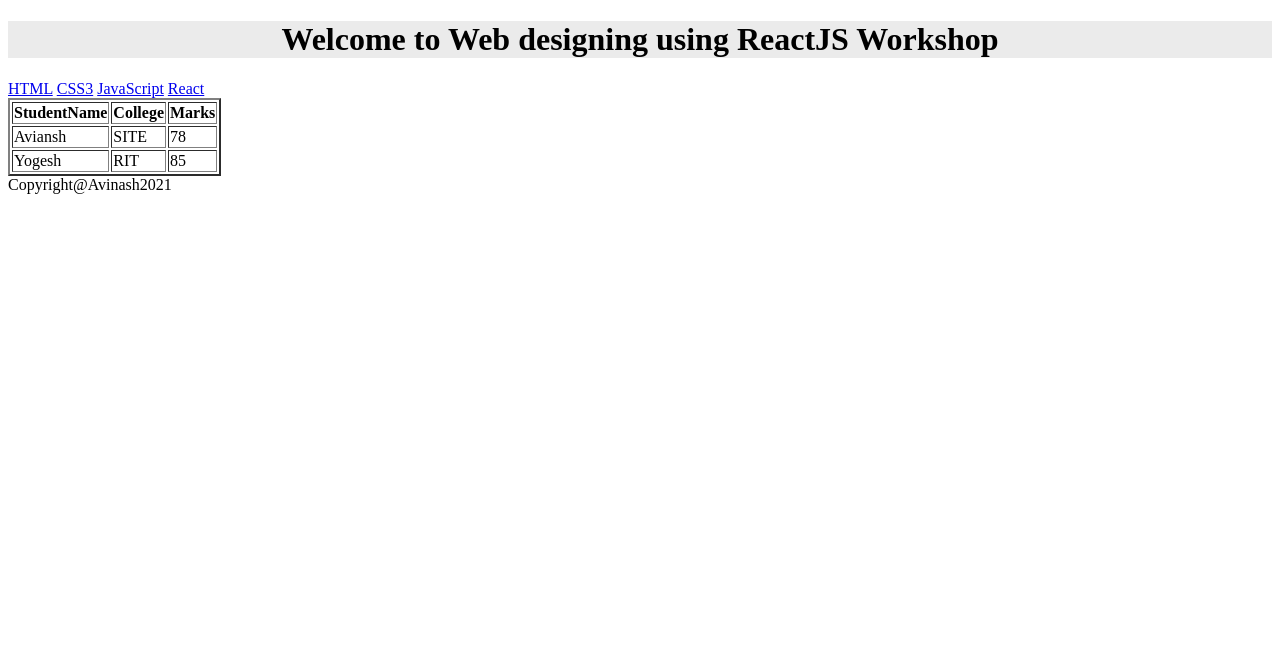
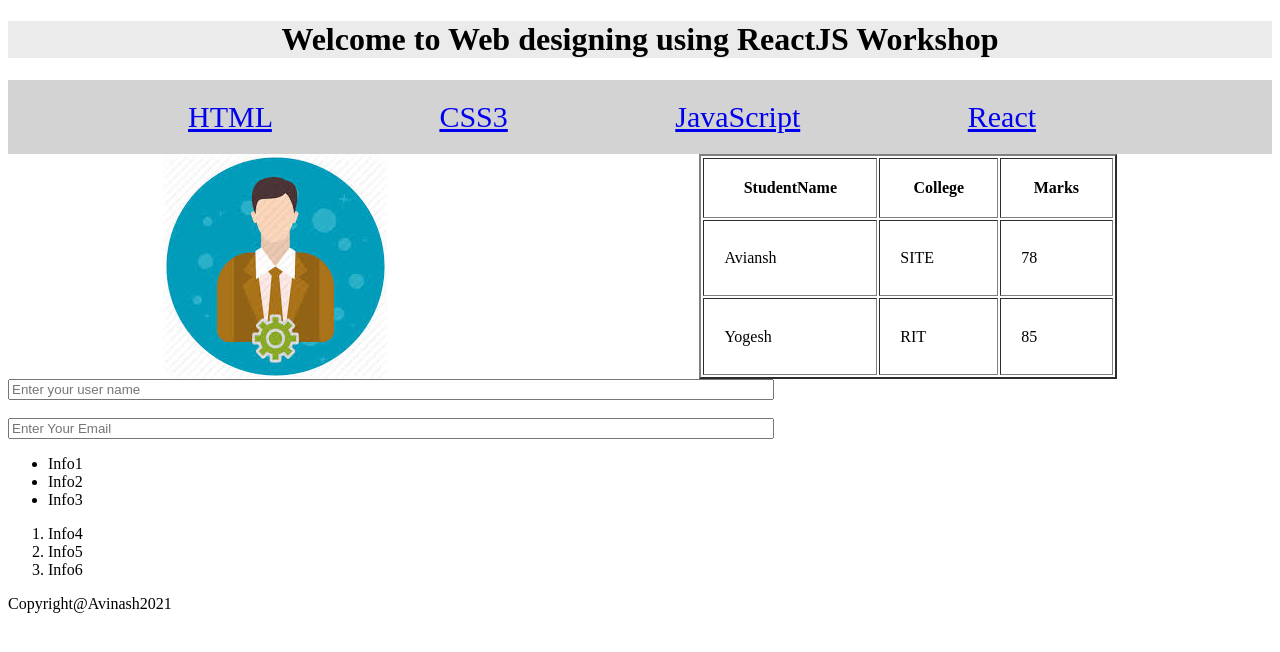
Before and after one commit to KalyanPaladugu/React_Public, a plain HTML site: page index.html in a window 1280 px wide. Drawn offline with Linux system fonts and the light colour scheme.

Commit message:
CSS code added

```diff
--- /dev/null
+++ b/css/home.css
@@ -0,0 +1,26 @@
+ .main1
+{
+    /* font-size: 60px; */
+    background-color: #eae4e3;
+   border: 2px solid red;
+   color:red;
+}
+
+ol {
+    font-family:monospace;
+}
+ol, ul {
+    font-size: 40px;
+
+}
+/* #list1 {
+    background-color: aqua;
+} */
+
+/* img {
+    width: 90%;
+} */
+
+/* * {
+   font-size: 14px;
+} */
--- /dev/null
+++ b/css/register.css
@@ -0,0 +1,17 @@
+.container {
+    width: 33%;
+    border: 1px solid lightgray;
+    margin-left: 33%;
+    padding-left: 5%;
+    border-radius: 5px;
+}
+
+input[type="text"],input[type="email"],input[type="password"] {
+    width: 75%;
+    margin-bottom: 2%;
+}
+
+button {
+    margin-bottom: 2%;
+
+}
--- /dev/null
+++ b/css/styles.css
@@ -0,0 +1,26 @@
+nav
+{
+    background-color: lightgray;
+    margin-top: 5px;
+    padding: 20px 20px;
+    font-size: 30px;
+}
+
+nav a {
+    padding-left: 10rem;
+    /* width: 22%; */
+
+}
+
+.container {
+    display: flex;
+    justify-content: space-around;
+}
+table {
+    /* margin-left: 33%; */
+    width: 33%;
+}
+
+table th,td {
+    padding: 20px;
+}
--- a/index.html
+++ b/index.html
@@ -4,7 +4,7 @@
     <meta charset="UTF-8">
     <meta http-equiv="X-UA-Compatible" content="IE=edge">
     <meta name="viewport" content="width=device-width, initial-scale=1.0">
-
+    <link rel="stylesheet" href="./css/styles.css">
     <title>Document</title>
 </head>
 <body>
@@ -16,12 +16,15 @@
     </div>
        </header>
        <nav>
-        <a href="https://www.w3schools.com/html/">HTML</a>
-        <a href="https://www.w3schools.com/css/default.asp">CSS3</a>
-        <a href="https://www.w3schools.com/js/default.asp">JavaScript</a>
-        <a href="https://reactjs.org/">React</a>
-    </nav>
+            <a href="https://www.w3schools.com/html/">HTML</a>
+            <a href="https://www.w3schools.com/css/default.asp">CSS3</a>
+            <a href="https://www.w3schools.com/js/default.asp">JavaScript</a>
+            <a href="https://reactjs.org/">React</a>
+       </nav>
     <div>
+        <div class="container">
+
+        <img src="images/pic.jpg" alt="Profile_Pic" >
         <table border="2">
             <thead>
                 <tr>
@@ -44,6 +47,26 @@
             </tbody>
 
         </table>
+
+
+
+    </div>
+       <form action="">
+           <input type="text" placeholder="Enter your user name" style="width: 60%;">
+           <br>
+           <br>
+           <input type="email" name="" id="" placeholder="Enter Your Email" style="width: 60%;">
+       </form>
+       <ul>
+         <li>Info1</li>
+         <li>Info2</li>
+        <li>Info3</li>
+       </ul>
+       <ol>
+        <li>Info4</li>
+        <li>Info5</li>
+       <li>Info6</li>
+      </ol>
     </div>
 
   <footer>
```
Also changed, not shown: Home.html (added, +33 -0 lines), Register.html (added, +29 -0 lines), Resume.html (added, +18 -0 lines), css/resume.css (added, +7 -0 lines), images/pic.jpg (added), images/profile_pic.jpg (added), 1 other file.
